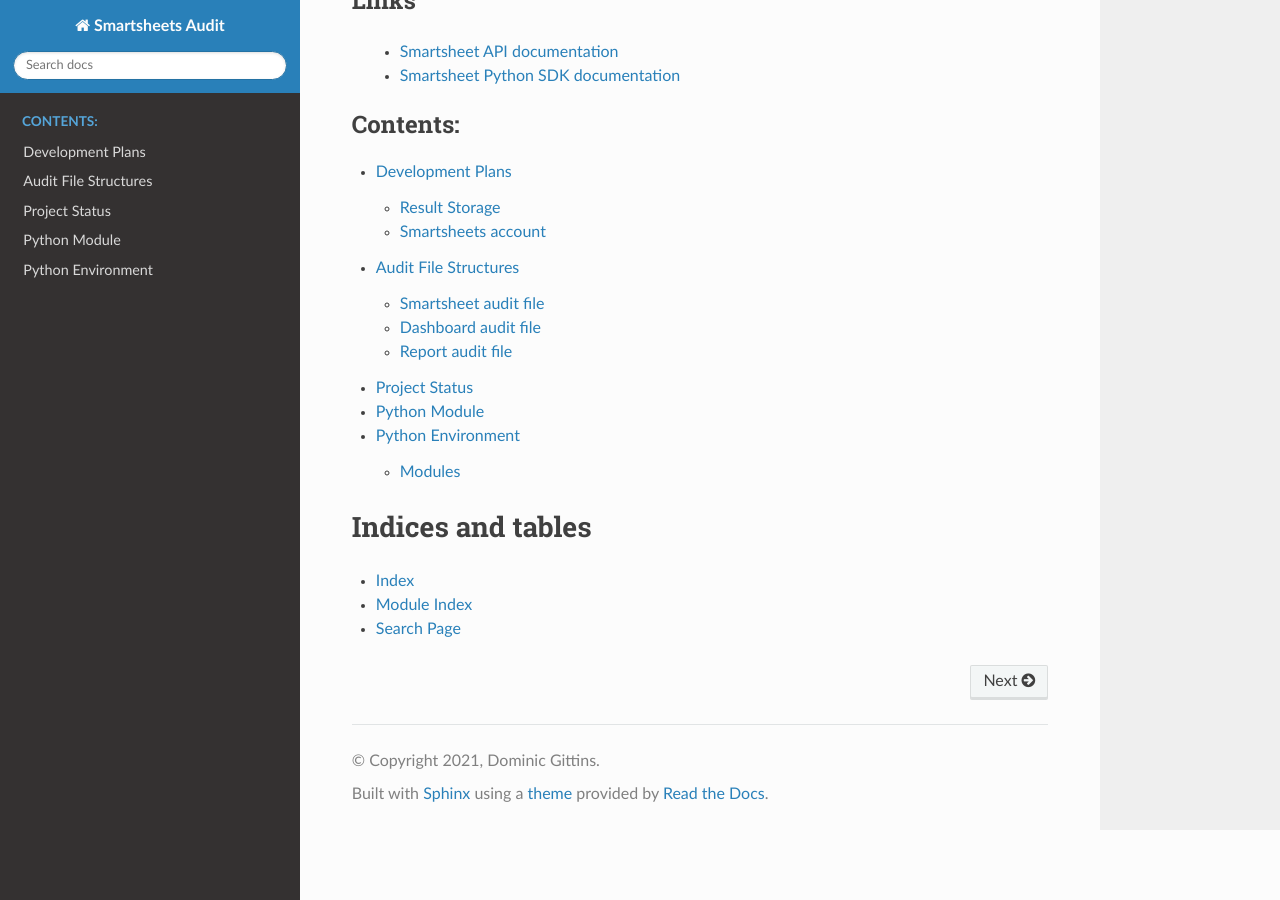
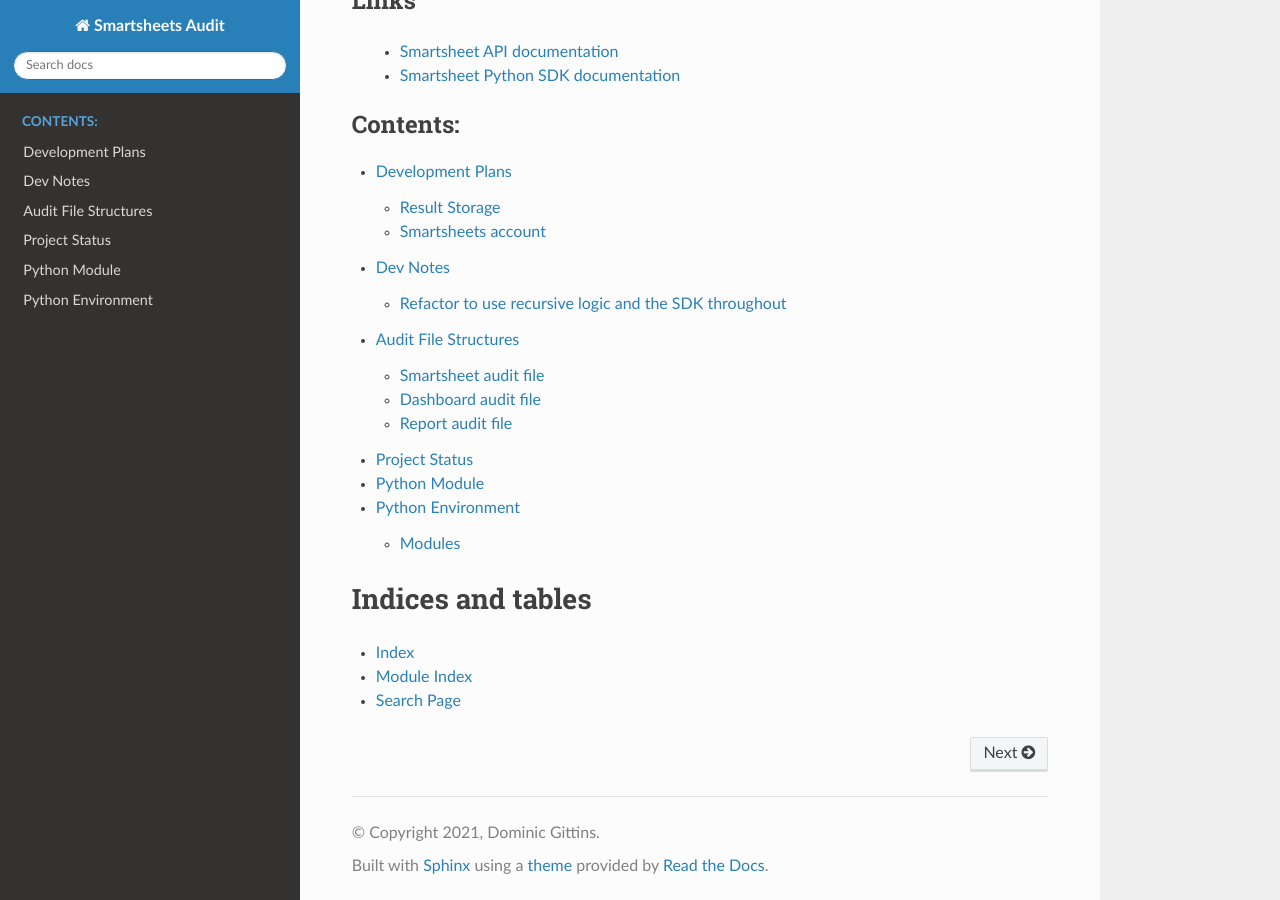
Before and after one commit to comdotdom/SmartSheets, a Sphinx documentation site: the page built from docs/source/index.rst, in a window 1280 px wide and 900 px high, scrolled down 671 px. Built offline with Sphinx 7.4.7 and the Read the Docs theme 2.0.0, drawn with Linux system fonts in a browser that asks for light colours; some of the changed lines change nothing that is shown.

Commit message:
add dev notes to docs

```diff
--- /dev/null
+++ b/docs/source/devnotes.rst
@@ -0,0 +1,56 @@
+Dev Notes
+=========
+
+.. note:: This work is unfinished. Here, the author attempts to record what he wants the end result to look like.
+
+Refactor to use recursive logic and the SDK throughout
+------------------------------------------------------
+
+Workspaces and Folders are Containers.
+
+Containers contain Folders and Collections.
+
+A Container which has a parent is a Folder.
+The object calling a child container should pass its own ``container_path`` to the child.
+
+For example:
+
+* ``Workspace A`` has a folder called ``Folder1``
+* It should pass 'Workspace A' to `Folder1` as its container_path.
+* ``Folder1``'s container_path becomes 'Workspace A/Folder1'.
+* If ``Folder1`` has a child ``FolderQ``, it should pass 'Workspace A/Folder1' as its folderpath
+  and
+* ``FolderQ`` should report its container_path as 'Workspace A/Folder1/FolderQ'
+
+(Technically the Organisation is the parent of a Workspace,
+but only the system admin has access to Organisation level info)
+
+Containers orchestrate an audit across their collections : Sheets, Dashboards, Reports.
+
+Collections (Sheets, Dashboards, Reports) have an ``audit`` method to audit the objects they contain
+and return an audit report as a dict.
+
+.. code-block:: json
+
+   {"container_path": "Data Management/MonthEnd Reporting",
+    "collection_type": "reports",
+    "results": [{"id": 12345678987654321,
+                 "name": "MoM Change by Business Area",
+                 "sourceSheets": ["Business Areas", "MonthEnd Reporting Datasheet"],
+                 "createdAt" : "2020-04-26T13:25:32-00:00",
+                 "modifiedAt": "2021-07-31T08:14:23-00:00",
+                 "permalink": "https://app.smartsheet.com/reports/XXXxxxXXXxxxXXXXXXXxWWWWWWWWWwWWWWWWWWWW",
+                 "rowCount": 106,
+                 "columnTitles": ["Primary","Sheet Name","Created","Data Count"]}]}
+
+The ultimate parent container (the workspace) collates all the audit reports from all of the collections that it or its descendents contain::
+
+   Container
+       |
+       |_Container
+       |
+       |_Sheets
+       |
+       |_Reports
+       |
+       |_Dashboards
--- a/docs/source/index.rst
+++ b/docs/source/index.rst
@@ -30,6 +30,7 @@
    :caption: Contents:
 
    devplans
+   devnotes
    audit_file
    project_status
    python_code
```
